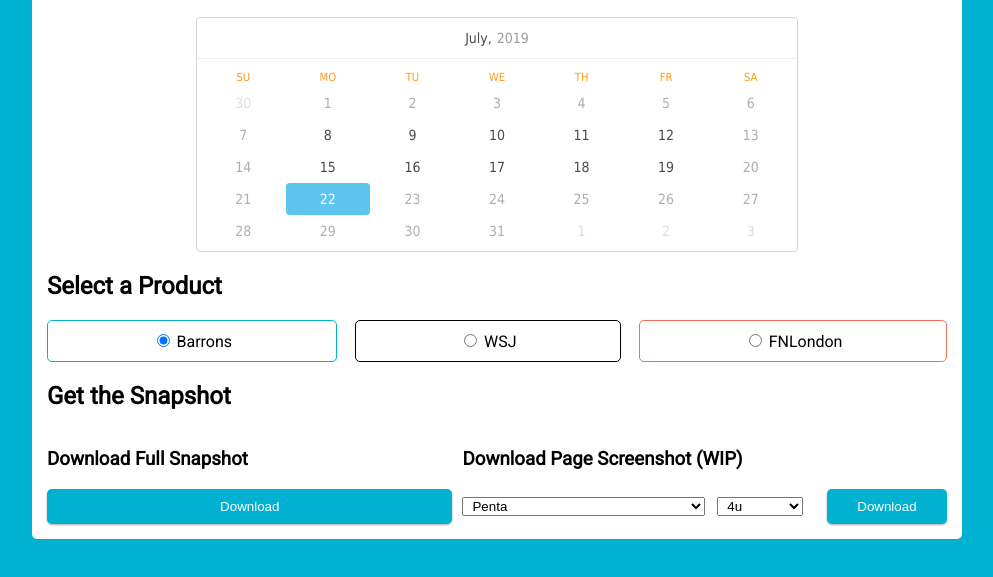
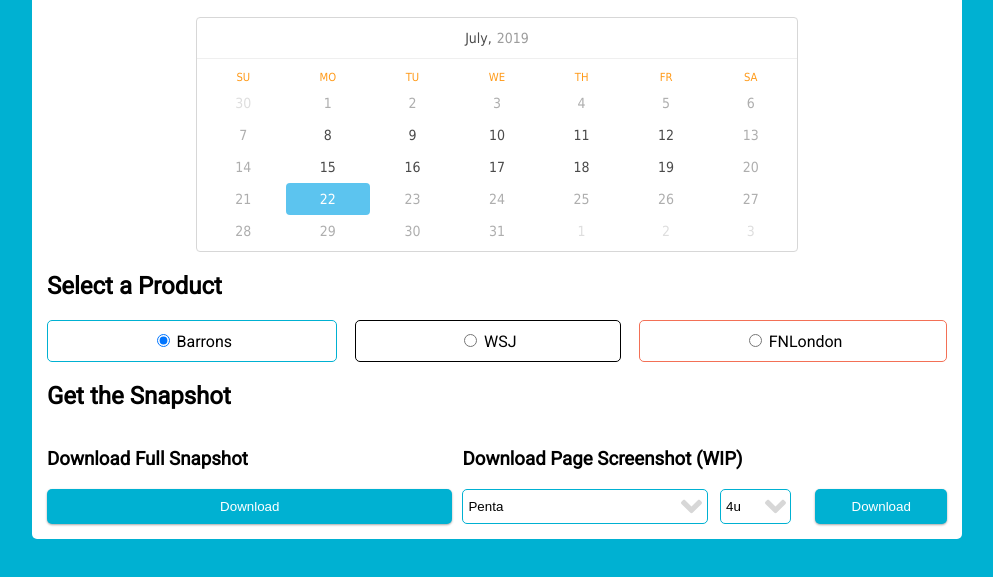
Before and after one commit to blabel3/snapshots, a website: page public/index.html in a window 1280 px wide. Shown: the part 135-712 px from the top of the page, without its empty margins (143-1136 px from the left). Drawn offline with nearby package versions, Linux system fonts and the light colour scheme.

Commit message:
Adding better styles to dropdown

```diff
--- a/public/index.html
+++ b/public/index.html
@@ -16,7 +16,7 @@
     <script src="main.js"></script>
 </head>
 
-<body>
+<body class="smooth-fade">
     <div class="content">
         <h1>Snapshot Service</h1>
 
@@ -46,26 +46,26 @@
         <div class="flex-container">
             <div style="flex-grow: 1; margin-right:10px;">
                 <h3>Download Full Snapshot</h3>
-                <button class="download" style="width:100%;" onclick="downloadDate()">Download</button>
+                <button class="download smooth-fade" style="width:100%;" onclick="downloadDate()">Download</button>
             </div>
 
             <div style="flex-grow: 1;">
                 <h3>Download Page Screenshot (WIP)</h3>
 
                 <div class="flex-container">
-                    <select id="pages">
+                    <select id="pages" class="smooth-fade">
                         <option value="penta">Penta</option>
                         <option value="home">Home</option>
                         <option value="market-data">Market Data</option>
                         <option value="advisor-center">Advisor Center</option>
                     </select>
-                    <select id="breakpoints">
+                    <select id="breakpoints" class="smooth-fade">
                         <option value="4u">4u</option>
                         <option value="8u">8u</option>
                         <option value="12u">12u</option>
                         <option value="16u">16u</option>
                     </select>
-                    <button class="download" onclick="downloadScreenshot()" style="flex-grow: 2; ">Download</button>
+                    <button class="download smooth-fade" onclick="downloadScreenshot()" style="flex-grow: 2; ">Download</button>
                 </div>
             </div>
 
--- a/public/main.js
+++ b/public/main.js
@@ -31,6 +31,7 @@
             let color = window.getComputedStyle(label[0]).getPropertyValue('border-top-color');
             $("body").css("background-color", color);
             $(".download").css("background-color", color);
+            $("select").css("border-color", color);
         }
     }
 });
--- a/public/style.css
+++ b/public/style.css
@@ -1,10 +1,17 @@
 body {
     font-family: 'Roboto', sans-serif;
     background-color: #00b1d2;
-    -webkit-transition: background-color 1s ease;
-    -moz-transition: background-color 1s ease;
-    -o-transition: background-color 1s ease;
-    transition: background-color 1s ease;
+}
+
+.smooth-fade {
+    -webkit-transition: background-color 1s, border-color 1s;
+    -moz-transition: background-color 1s, border-color 1s;
+    -o-transition: background-color 1s, border-color 1s;
+    transition: background-color 1s, border-color 1s;
+    -webkit-transition-timing-function: ease;
+    -moz-transition-timing-function: ease;
+    -o-transition-timing-function: ease;
+    transition-timing-function: ease;
 }
 
 .content {
@@ -56,10 +63,6 @@
     background-color: #00b1d2;
     border: 0px;
     border-radius: 5px;
-    -webkit-transition: background-color 1s ease;
-    -moz-transition: background-color 1s ease;
-    -o-transition: background-color 1s ease;
-    transition: background-color 1s ease;
     box-shadow: 0 1px 3px rgba(0,0,0,0.12), 0 1px 2px rgba(0,0,0,0.24);
 }
 
@@ -68,9 +71,13 @@
 }
 
 select {
-    margin: 8px 0px;
     padding: 0px 5px;
-    height: 100%;
+    -webkit-appearance: none;
+    -moz-appearance: none;
+    border: 1px solid #00b1d2;
+    border-radius: 5px;
+    background: #fff url(./angle-down-solid.svg) no-repeat;
+    background-position: right 5px center;
 }
 
 #pages {
```
Also changed, not shown: public/angle-down-solid.svg (added).
